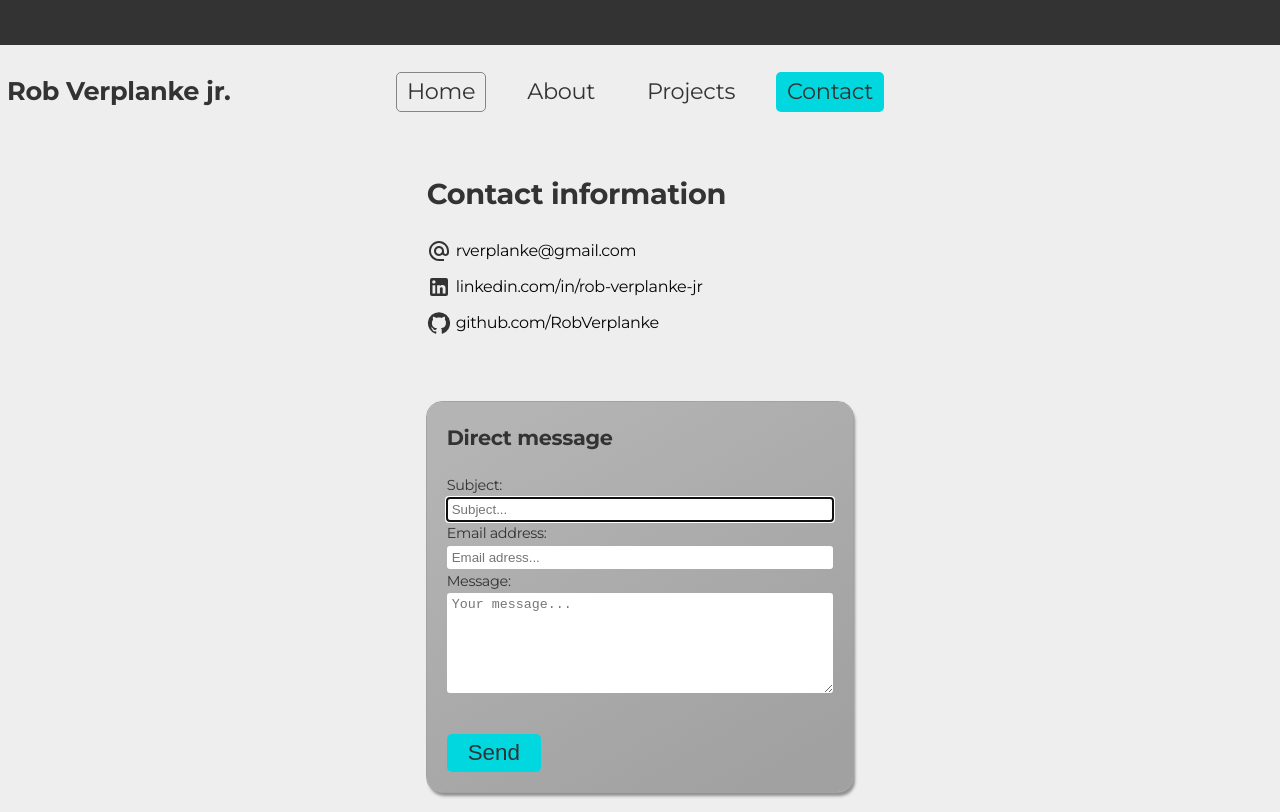
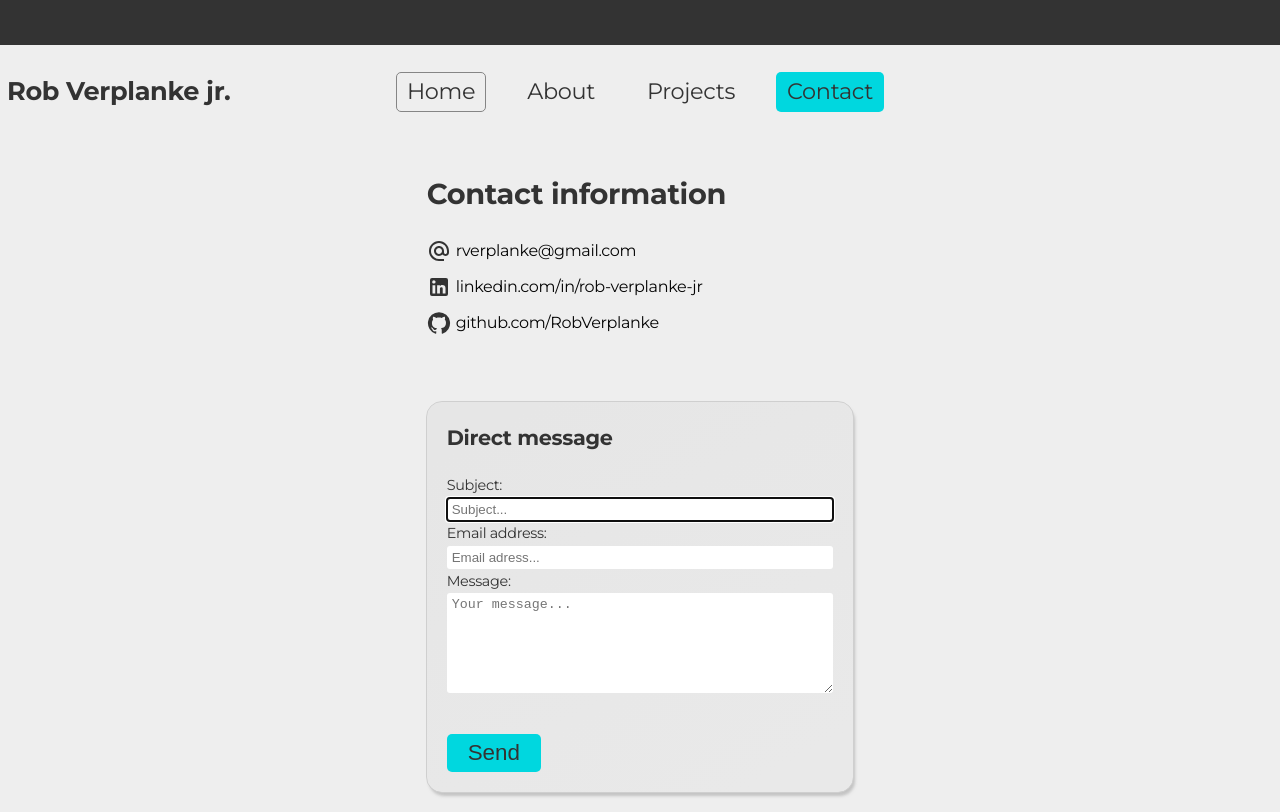
Before and after one commit to RobVerplanke/portfolio, a React (Vite) app: page /contact in a window 1280 px wide. Built offline with nearby package versions, Linux system fonts and the light colour scheme.

Commit message:
style: use same style on all card components

```diff
--- a/src/styles/ContactForm.css
+++ b/src/styles/ContactForm.css
@@ -1,8 +1,8 @@
 /* Custom properties */
 
 :root {
-  --form-background-gradient: linear-gradient(330deg, #a1a1a1 10%, #b4b4b4 90%);
-  --card-outline-color: #a3a3a3;
+  --form-background-gradient: linear-gradient(330deg, #e9e9e9 10%, #e6e6e6 90%);
+  --card-outline-color: #cfcfcf;
   --input-background-color: #ffffff;
   --font-color-dark: #050505;
   --cards-max-width: 520px;
@@ -15,7 +15,7 @@
   margin: 60px 0 0 0;
   padding: 20px 20px 20px 20px;
   outline: 1px solid var(--form-outline-color);
-  box-shadow: 2px 4px 3px rgba(49, 49, 49, 0.5);
+  box-shadow: 2px 4px 3px rgba(153, 153, 153, 0.5);
   background-image: var(--form-background-gradient);
   outline: 1px solid var(--card-outline-color);
 }
```
